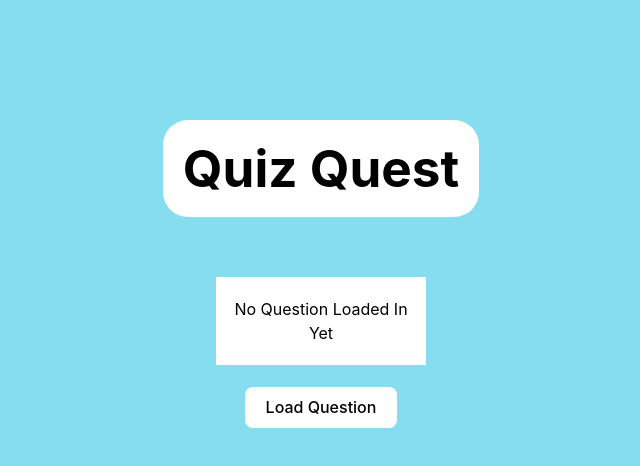
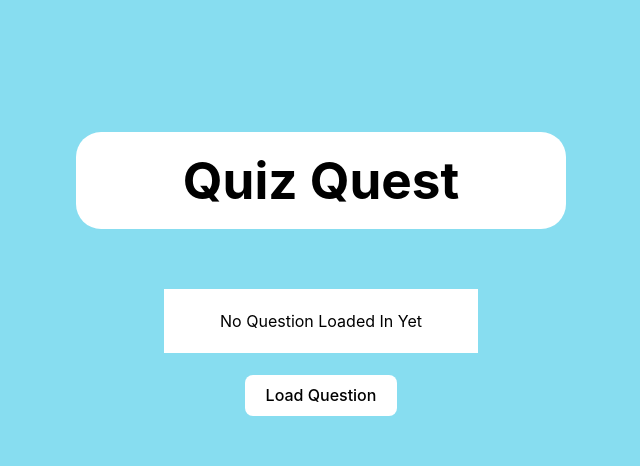
Before and after one commit to KayaWalker/QuizQuest, a React (Vite) app in the folder QuizQuest/: page / in a window 1280 px wide. Shown: the top 466 px of the page, without its empty margins (319-959 px from the left). Built offline with nearby package versions, Linux system fonts and the light colour scheme.

Commit message:
fixed quiz quest stretching

```diff
--- a/QuizQuest/src/App.css
+++ b/QuizQuest/src/App.css
@@ -1,5 +1,5 @@
 *{
-    margin: auto auto;
+    margin: 0 auto;
     text-align: center;
     color:black;
 }
@@ -14,6 +14,7 @@ h1{
     background-color: white;
     padding: 20px;
     border-radius: 25px;
+    width: 450px;
 }
 #mainBtn{
     color:black;
```
